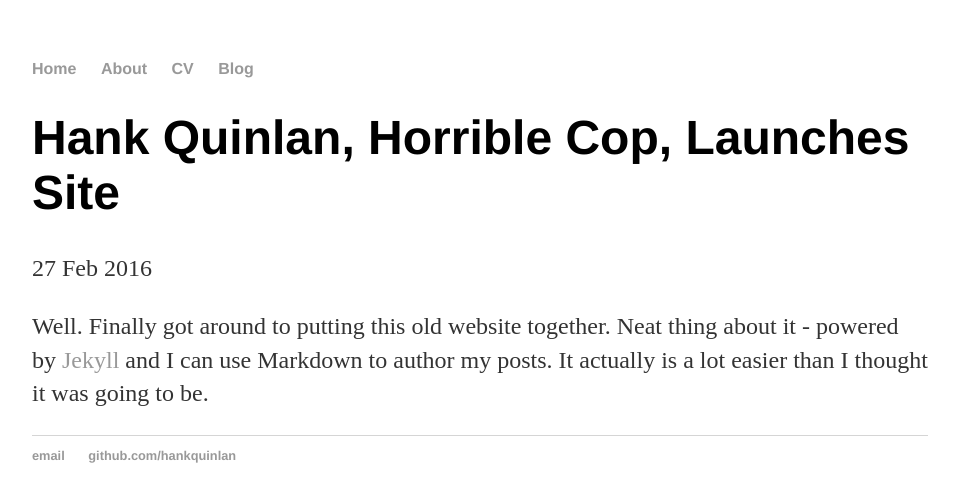
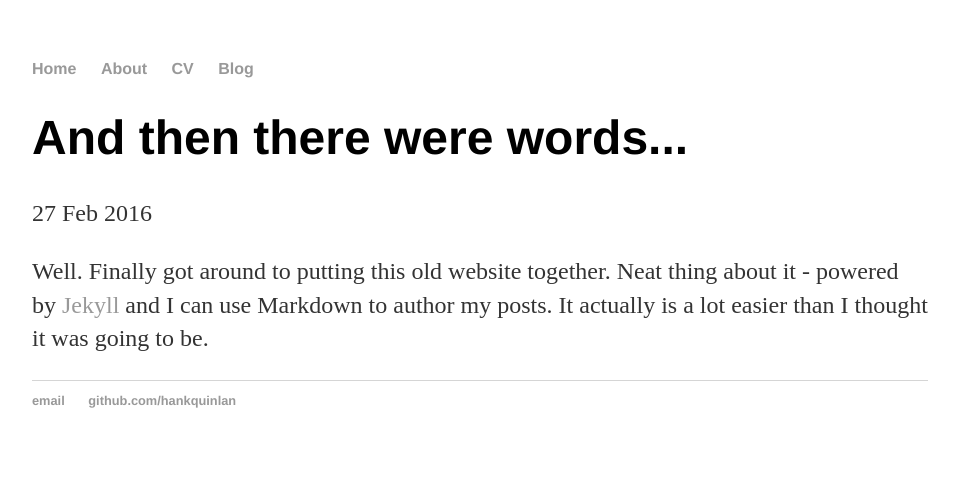
Before and after one commit to nbobhate/nbobhate.github.io, a Jekyll site: the page built from _posts/2016-02-27-test-post.md, in a window 1280 px wide. Shown: the top 502 px of the page, without its empty margins (160-1119 px from the left). Built offline with Jekyll 4.4.1, drawn with Linux system fonts in a browser that asks for light colours.

Commit message:
Update 2016-02-27-test-post.md

```diff
--- a/_posts/2016-02-27-test-post.md
+++ b/_posts/2016-02-27-test-post.md
@@ -1,6 +1,6 @@
 ---
 layout: post
-title: "Hank Quinlan, Horrible Cop, Launches Site"
+title: "And then there were words..."
 date: 2016-02-27
 ---
 
```
